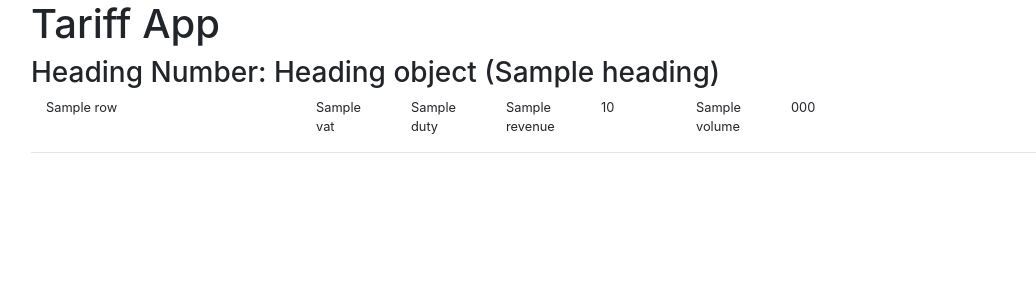
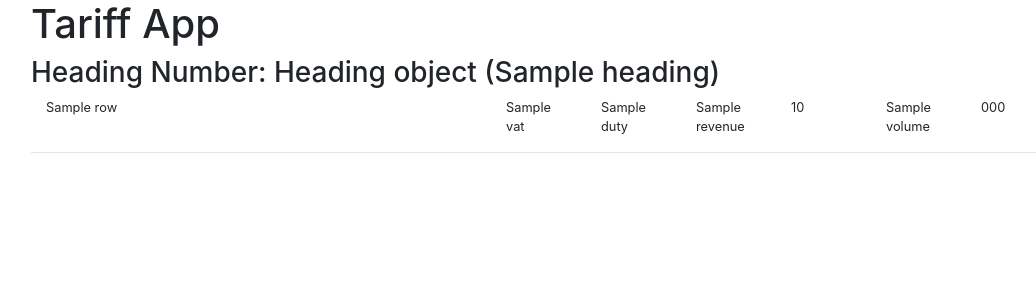
Before and after one commit to peterhoward42/plain-django-boiler-plate, a Django app: template dit/tariffs/templates/tariffs/landingpage.html in a window 1280 px wide. Shown: the top 300 px of the page, without its empty margins (54-1090 px from the left). Run offline with Django 3.2, Linux system fonts and the light colour scheme; tables that the repository leaves empty hold one stand-in row (values such as "Sample post"); the template is opened without the code that fills it: values that come from a table or form of the project are taken from there, most other values are stand-ins (such as "Sample title", 1, 10 or a date in 2020); some libraries are stand-ins or nearby versions.

Commit message:
Make table headings row bolder than the others.

```diff
--- a/dit/tariffs/templates/tariffs/components/product_table.html
+++ b/dit/tariffs/templates/tariffs/components/product_table.html
@@ -1,12 +1,13 @@
 {% for row in rows %}
 
-<div class="row small" >
-    <div class="col-3"> {# Reserve 3/12 of the row for the product name #}
+<div class="row small {{row.emphasis}}">
+    <div class="col-5"> {# Reserve 5/12 of the row for the product name #}
         {# In here, 'offset-2' means 2/12 of the space allocated to the product name#}
         <div class="col offset-{{row.indent}}">
             {{row.product_name}}
         </div>
     </div>
+
     <div class="col-1">
         {{row.vat}}
     </div>
@@ -22,13 +23,12 @@
     <div class="col-1">
         {{row.volume}}
     </div>
-    <div class="col"> {# Let the commodity code take the rest #}
+    <div class="col-2"> {# Reserve 2/12 of the row for the code #}
         {{row.code}}
     </div>
-
 </div>
 
-<div class="row" >
+<div class="row">
     <div class="col-12">
         <HR/>
     </div>
--- a/dit/tariffs/view_model.py
+++ b/dit/tariffs/view_model.py
@@ -12,6 +12,7 @@ class ProductRow:
 
     def __init__(
         self,
+        emphasis: str,
         name: str,
         indent: int,
         vat: str,
@@ -21,6 +22,7 @@ class ProductRow:
         volume: str,
         code: str,
     ):
+        self.emphasis = emphasis
         self.product_name = name
         self.indent = indent
         self.vat = vat
@@ -59,6 +61,7 @@ class ViewModel:
     @staticmethod
     def _make_heading_columns_row() -> ProductRow:
         return ProductRow(
+            emphasis="font-weight-bold",
             name="Name",
             indent="0",
             vat="VAT",
@@ -101,6 +104,7 @@ class ViewModel:
     @staticmethod
     def _make_one_real_row(commodity: Commodity) -> ProductRow:
         return ProductRow(
+            emphasis='',
             name=commodity.description,
             indent=str(commodity.indent),
             vat=commodity.vat,
```
